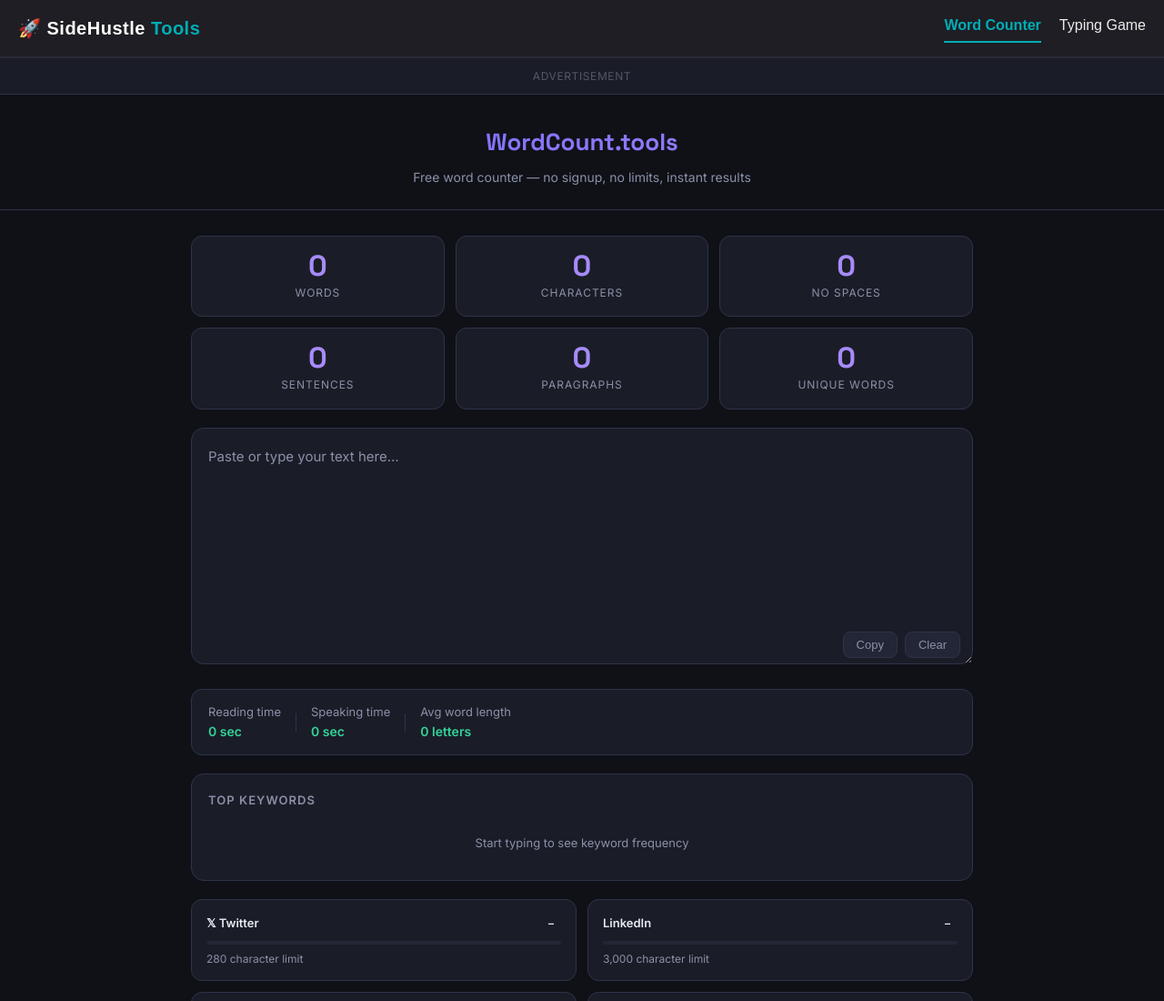
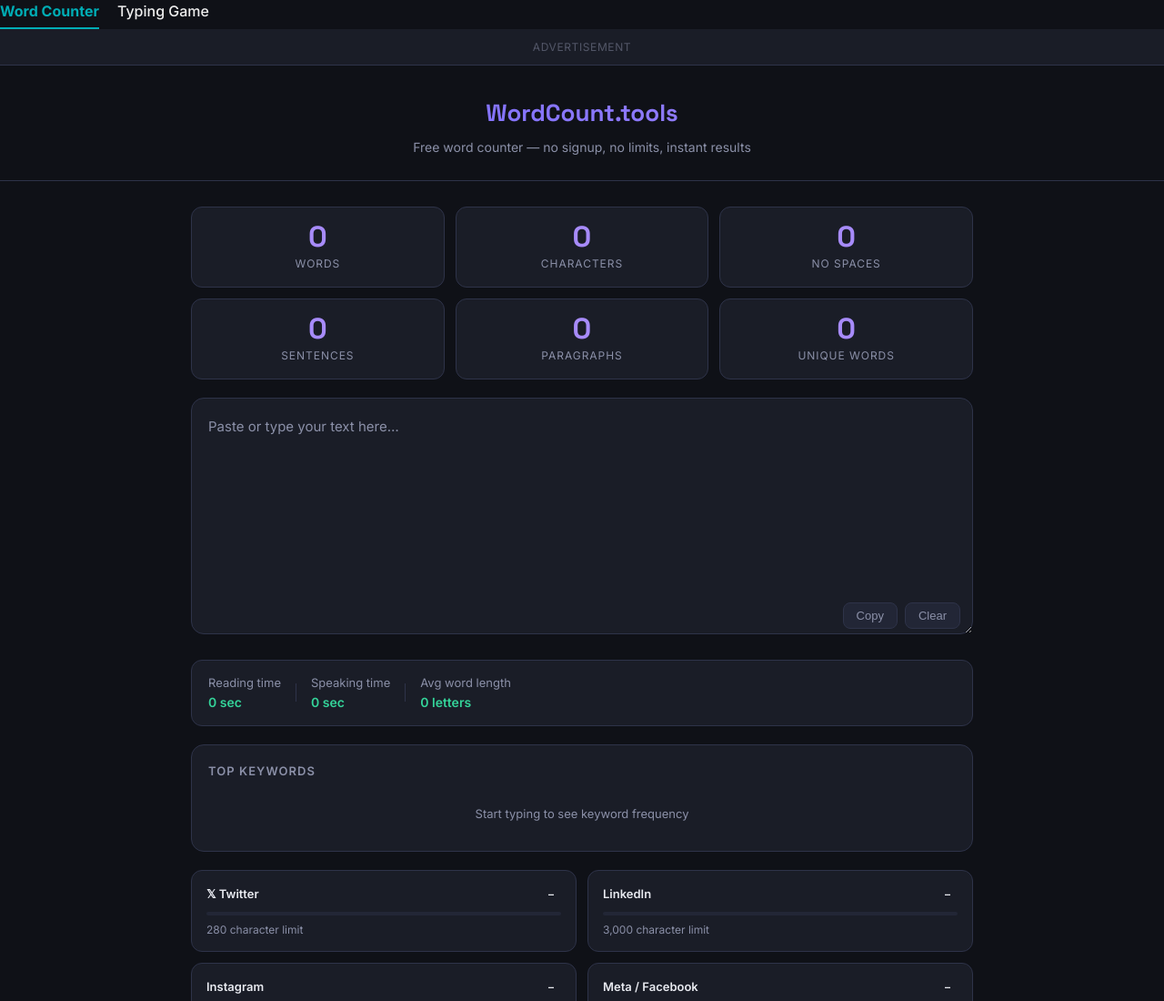
Before and after one commit to sidehustle6210-ship-it/sidehustle6210-ship-it.github.io, a plain HTML site: page word-counter.html in a window 1280 px wide. Shown: the top 1100 px of the page at 91% size. Drawn offline with Linux system fonts and the light colour scheme.

Commit message:
Update word-counter.html

```diff
--- a/word-counter.html
+++ b/word-counter.html
@@ -341,10 +341,7 @@
     footer a { color: var(--accent2); text-decoration: none; }
   </style>
 </head>
-<body><nav style="background-color: #1e1e24; padding: 15px 20px; display: flex; justify-content: space-between; align-items: center; border-bottom: 2px solid #2a2a35; font-family: sans-serif;">
-    <div style="color: #ffffff; font-size: 20px; font-weight: bold; letter-spacing: 0.5px;">
-        🚀 SideHustle <span style="color: #00adb5;">Tools</span>
-    </div>
+<body>
     <div style="display: flex; gap: 20px;">
         <a href="index.html" style="color: #00adb5; text-decoration: none; font-weight: bold; font-size: 16px; border-bottom: 2px solid #00adb5; padding-bottom: 4px;">Word Counter</a>
         <a href="typing-game.html" style="color: #eeeeee; text-decoration: none; font-weight: 500; font-size: 16px; transition: color 0.2s;" onmouseover="this.style.color='#00adb5'" onmouseout="this.style.color='#eeeeee'">Typing Game</a>
```
